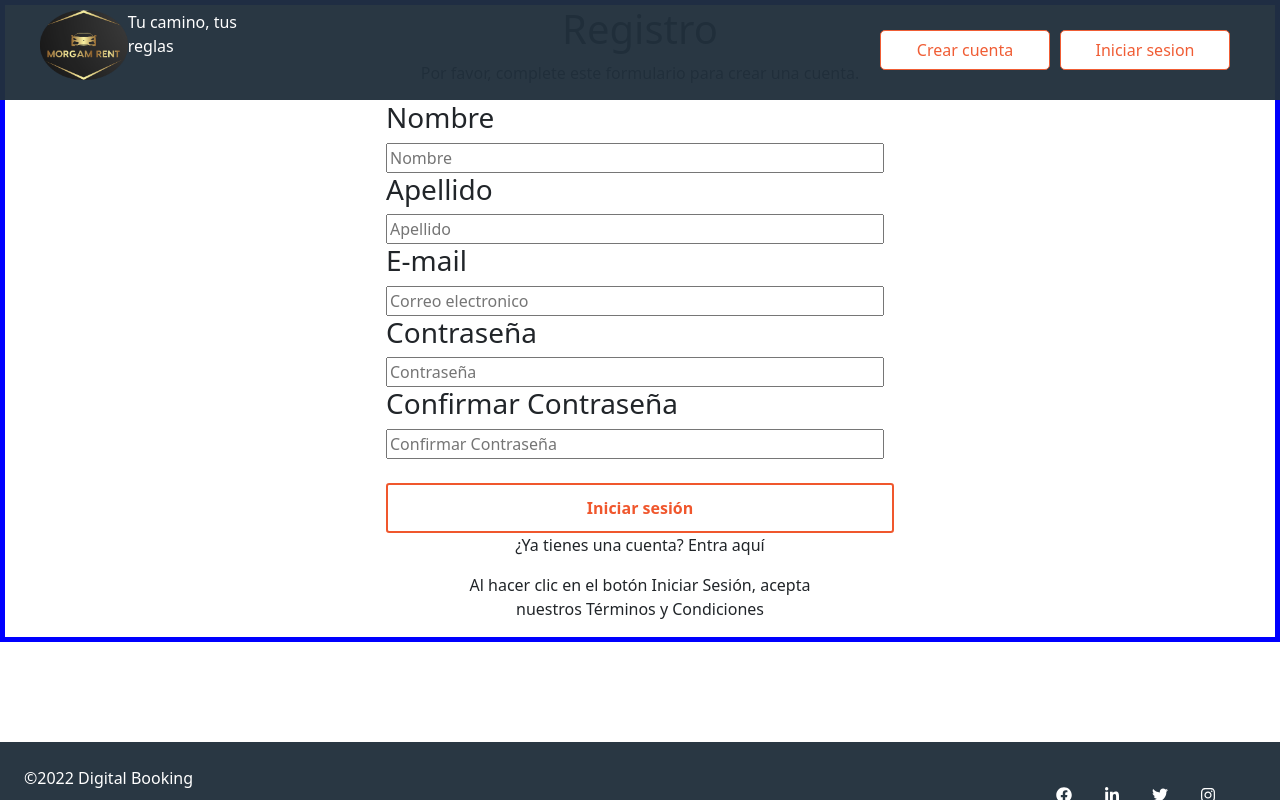
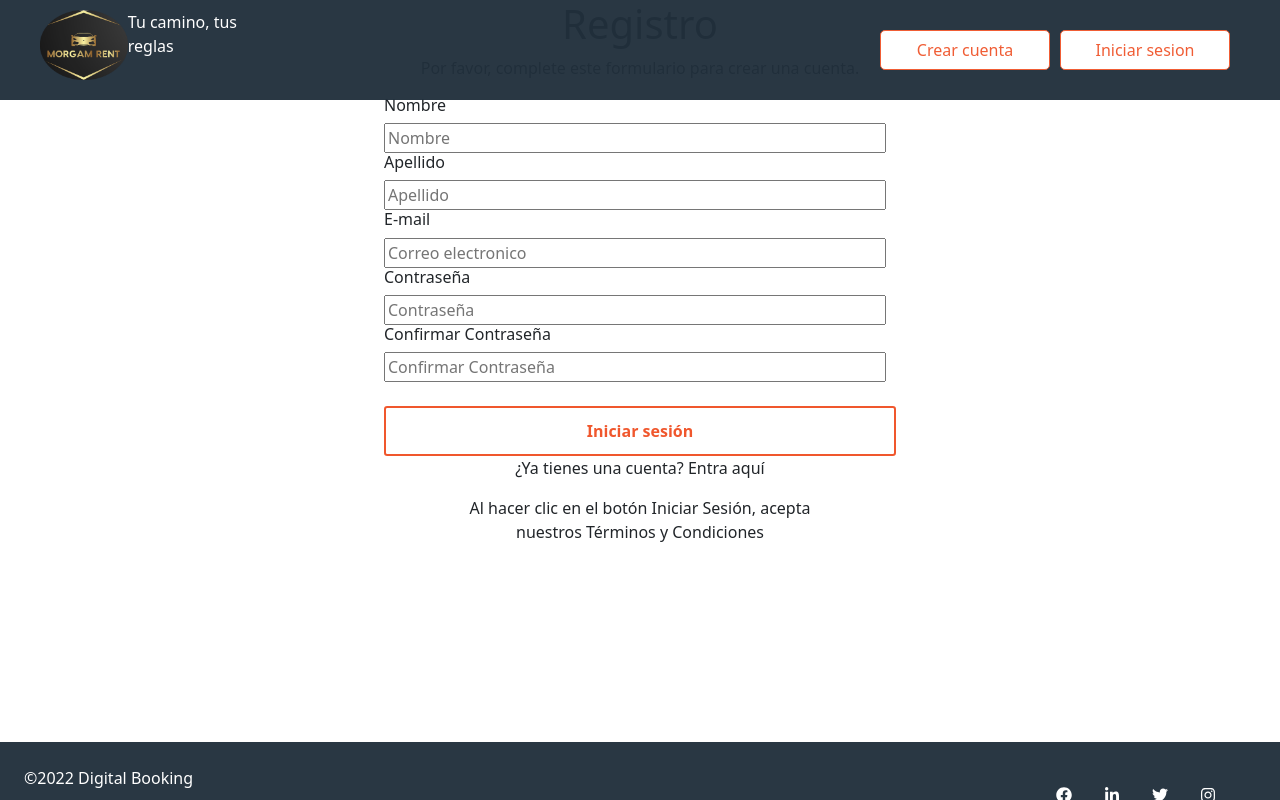
Before and after one commit to AdrianMoncada/Car-Rental, a React (Create React App) app in the folder frontEnd/carbooking/: page /home/signup in a window 1280 px wide. Built offline with nearby package versions, Linux system fonts and the light colour scheme.

Commit message:
Subiendo arreglos register

```diff
--- a/frontEnd/carbooking/src/pages/Register/Register.js
+++ b/frontEnd/carbooking/src/pages/Register/Register.js
@@ -19,26 +19,26 @@ export default function Register (){
             <CenteredText> Por favor, complete este formulario para crear una cuenta.</CenteredText>
 
             <InputsContainer>
-            <h3> Nombre </h3>
+            <h6> Nombre </h6>
             <Inputs
             placeholder='Nombre'
             type="text"
 
             />
 
-            <h3> Apellido </h3>
+            <h6> Apellido </h6>
             <Inputs
             placeholder='Apellido'
             type="text"
 
             />
-            <h3> E-mail </h3>
+            <h6> E-mail </h6>
             <Inputs
                 placeholder='Correo electronico'
                 type="email"
             />
 
-            <h3> Contraseña </h3>
+            <h6> Contraseña </h6>
             <Inputs
 
                 placeholder='Contraseña'
@@ -46,7 +46,7 @@ export default function Register (){
             />
 
 
-            <h3> Confirmar Contraseña </h3>
+            <h6> Confirmar Contraseña </h6>
             <Inputs
 
                 placeholder='Confirmar Contraseña'
--- a/frontEnd/carbooking/src/pages/Register/Register.styles.js
+++ b/frontEnd/carbooking/src/pages/Register/Register.styles.js
@@ -6,7 +6,6 @@ export const Form = styled.form`
     flex-direction: column;
     align-content: space-around;
     align-items: center;
-    border: 5px solid blue;
 `
 export const CenteredText = styled.p`
     display: flex;
```
